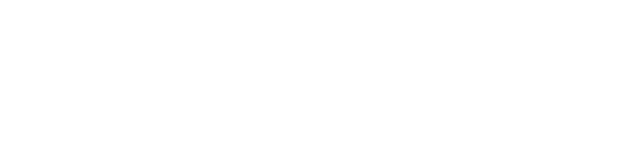
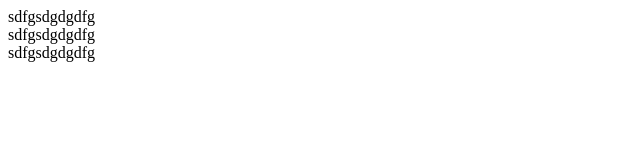
Before and after one commit to chenyn440/mygit, a plain HTML site: page index.html in a window 1280 px wide. Shown: the whole page, without its empty margins (0-640 px from the left). Drawn offline with Linux system fonts and the light colour scheme.

Commit message:
Update index.html

```diff
--- a/index.html
+++ b/index.html
@@ -1,3 +1,7 @@
 <html>
-
+    <body>
+        <div>sdfgsdgdgdfg</div>
+         <div>sdfgsdgdgdfg</div>
+         <div>sdfgsdgdgdfg</div>
+    </body>
 </html>
```
